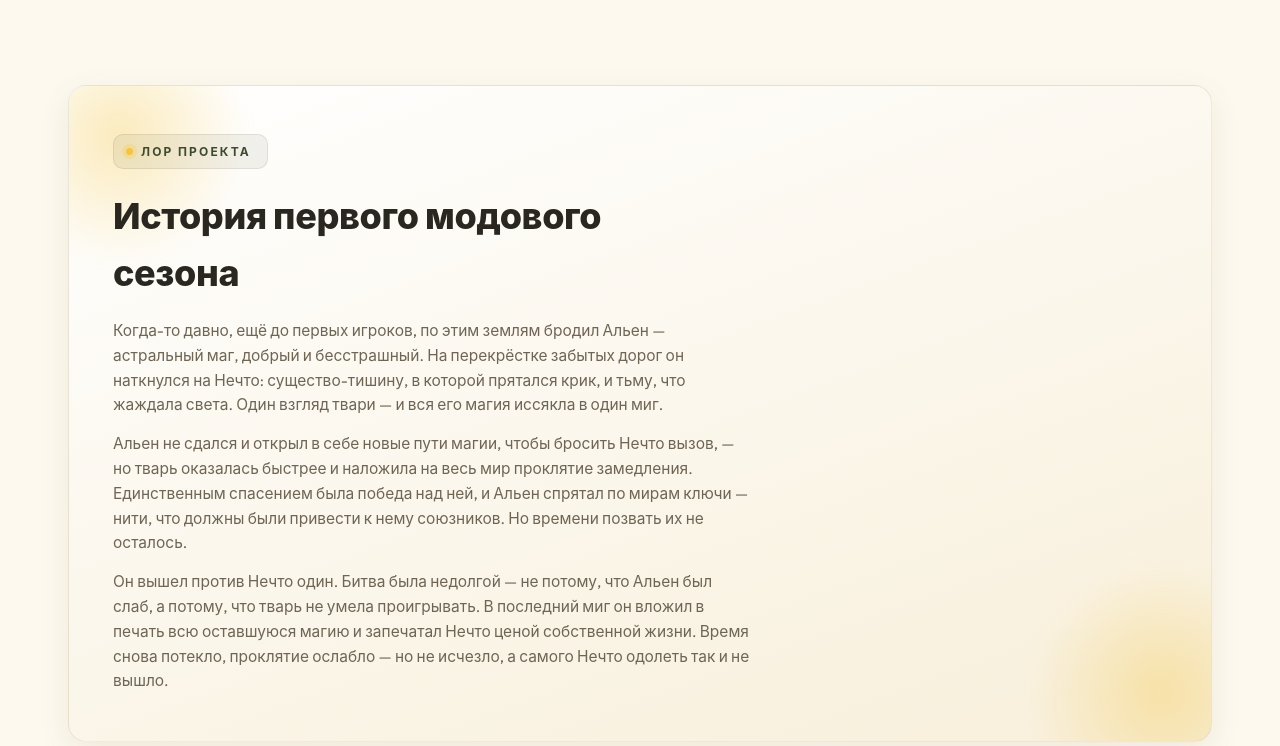
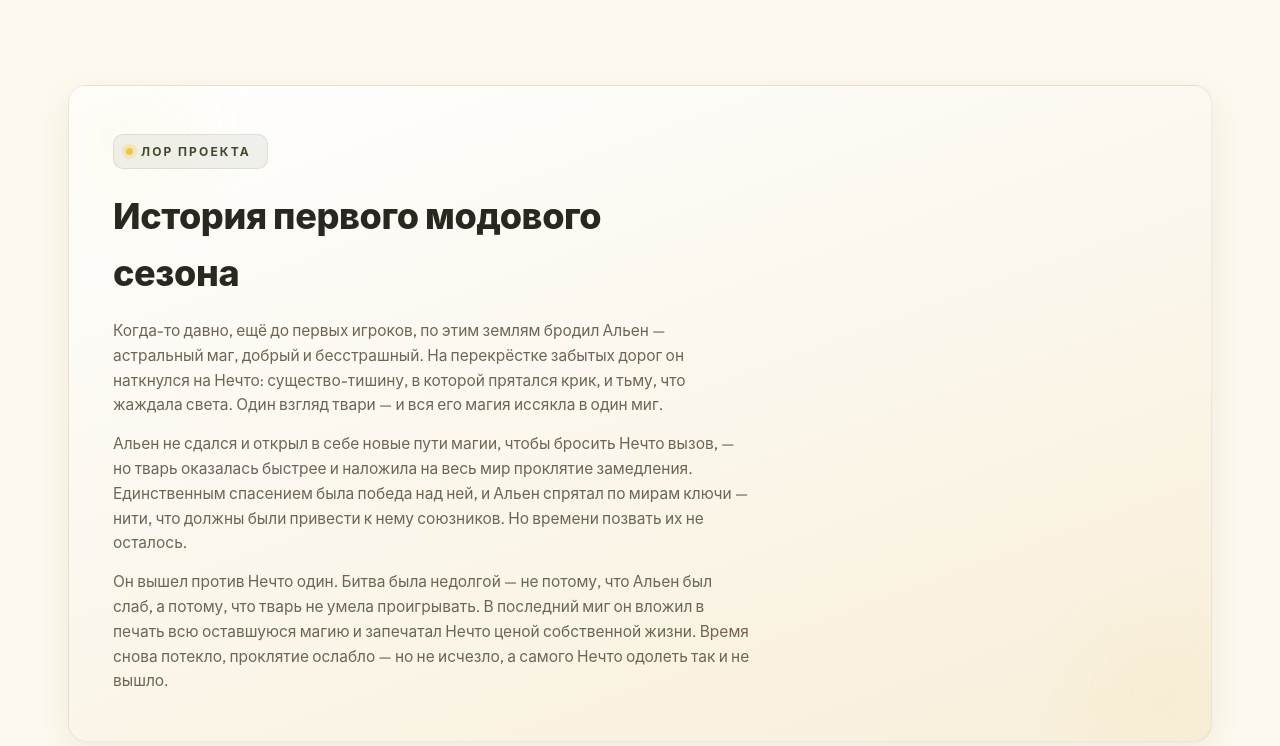
Before and after one commit to Dtermi/clarity, a website: page about.html in a window 1280 px wide. Shown: the part 1574-2320 px from the top of the page. Drawn offline with Linux system fonts and the light colour scheme.

Commit message:
Add files via upload

```diff
--- a/about.html
+++ b/about.html
@@ -29,12 +29,12 @@
   .lore-panel::before{
     content:''; position:absolute; top:-80px; left:-80px; width:260px; height:260px;
     border-radius:50%; background:radial-gradient(circle, var(--sand), transparent 70%);
-    opacity:.35; filter:blur(10px); pointer-events:none; z-index:0;
+    opacity:.05; filter:blur(18px); pointer-events:none; z-index:0;
   }
   .lore-panel::after{
     content:''; position:absolute; bottom:-80px; right:-80px; width:260px; height:260px;
     border-radius:50%; background:radial-gradient(circle, var(--sand), transparent 70%);
-    opacity:.35; filter:blur(10px); pointer-events:none; z-index:0;
+    opacity:.05; filter:blur(18px); pointer-events:none; z-index:0;
   }
   .lore-panel .eyebrow{ display:inline-flex; margin-bottom:18px; position:relative; z-index:1; }
   .lore-panel h2{ color:var(--ink); font-size:clamp(26px,3.2vw,36px); margin-bottom:16px; max-width:620px; position:relative; z-index:1; }
```
